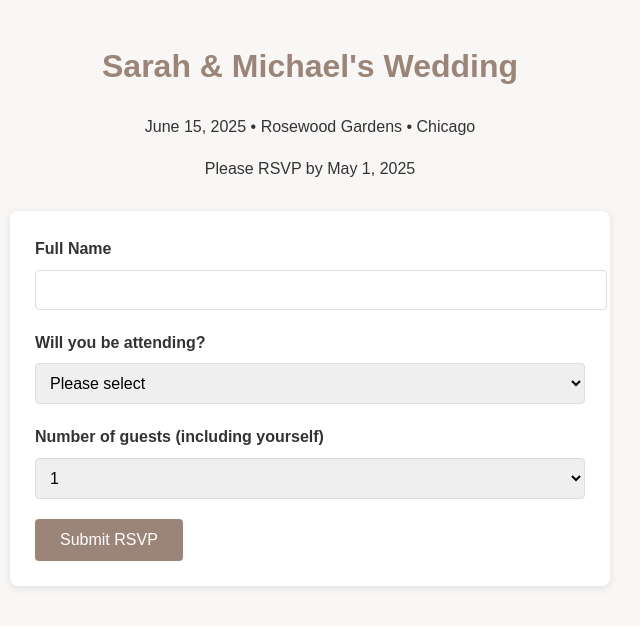
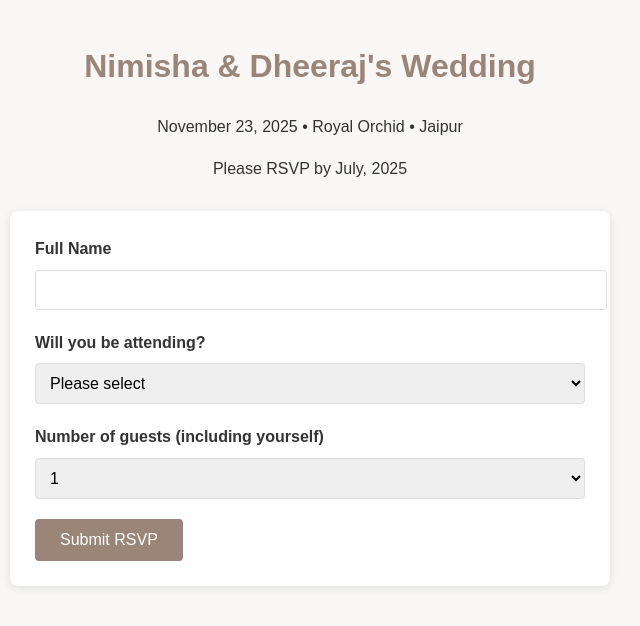
Before and after one commit to dheerajkumarsampath/wedding-website, a plain HTML site: page index.html in a window 1280 px wide. Shown: the whole page, without its empty margins (330-970 px from the left). Drawn offline with Linux system fonts and the light colour scheme.

Commit message:
Update index.html

```diff
--- a/index.html
+++ b/index.html
@@ -66,13 +66,13 @@
 </head>
 <body>
     <div class="header">
-        <h1>Sarah & Michael's Wedding</h1>
-        <p>June 15, 2025 • Rosewood Gardens • Chicago</p>
-        <p>Please RSVP by May 1, 2025</p>
+        <h1>Nimisha & Dheeraj's Wedding</h1>
+        <p>November 23, 2025 • Royal Orchid • Jaipur</p>
+        <p>Please RSVP by July, 2025</p>
     </div>
 
     <div class="form-container">
-        <form id="rsvp-form" action="https://sheetdb.io/api/v1/YOUR_SHEETDB_ID" method="POST">
+        <form id="rsvp-form" action="https://sheetdb.io/api/v1/4dxxhho5s264y" method="POST">
             <div class="form-group">
                 <label for="name">Full Name</label>
                 <input type="text" id="name" name="data[Name]" required>
```
